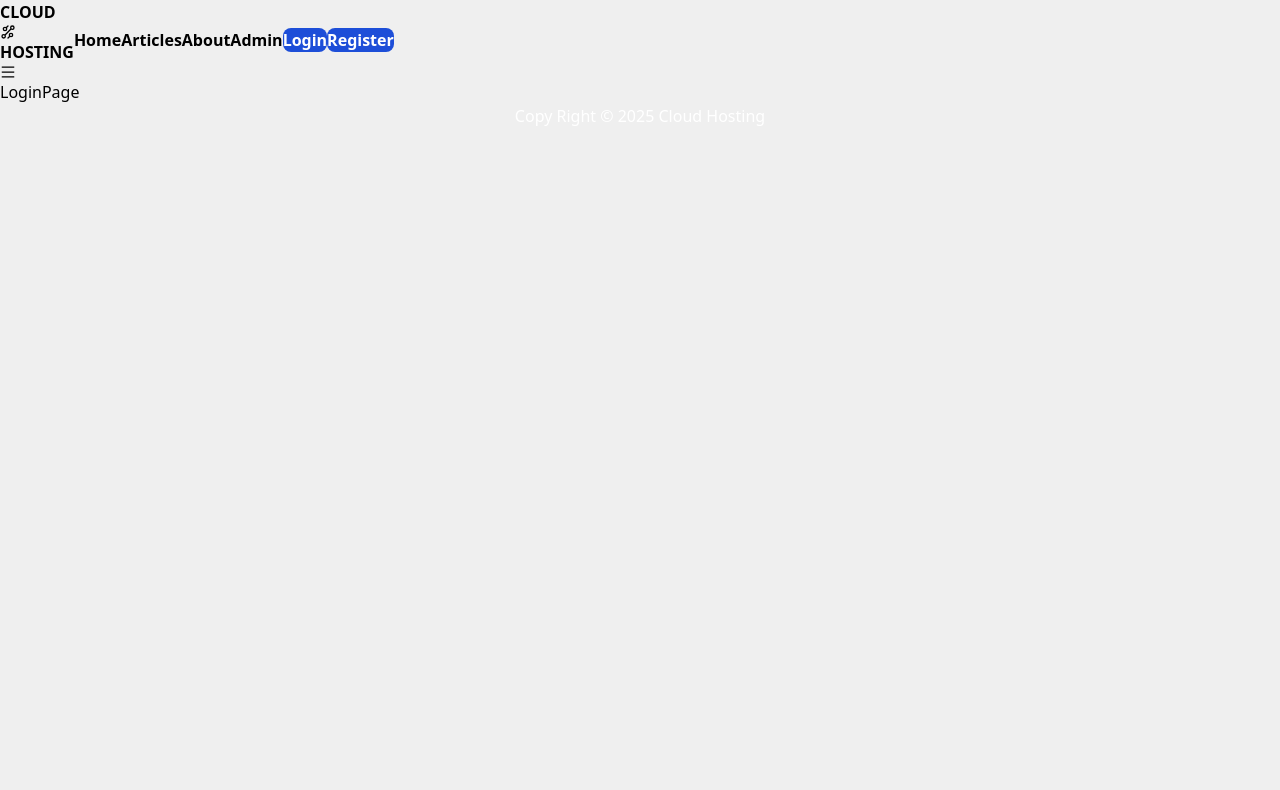
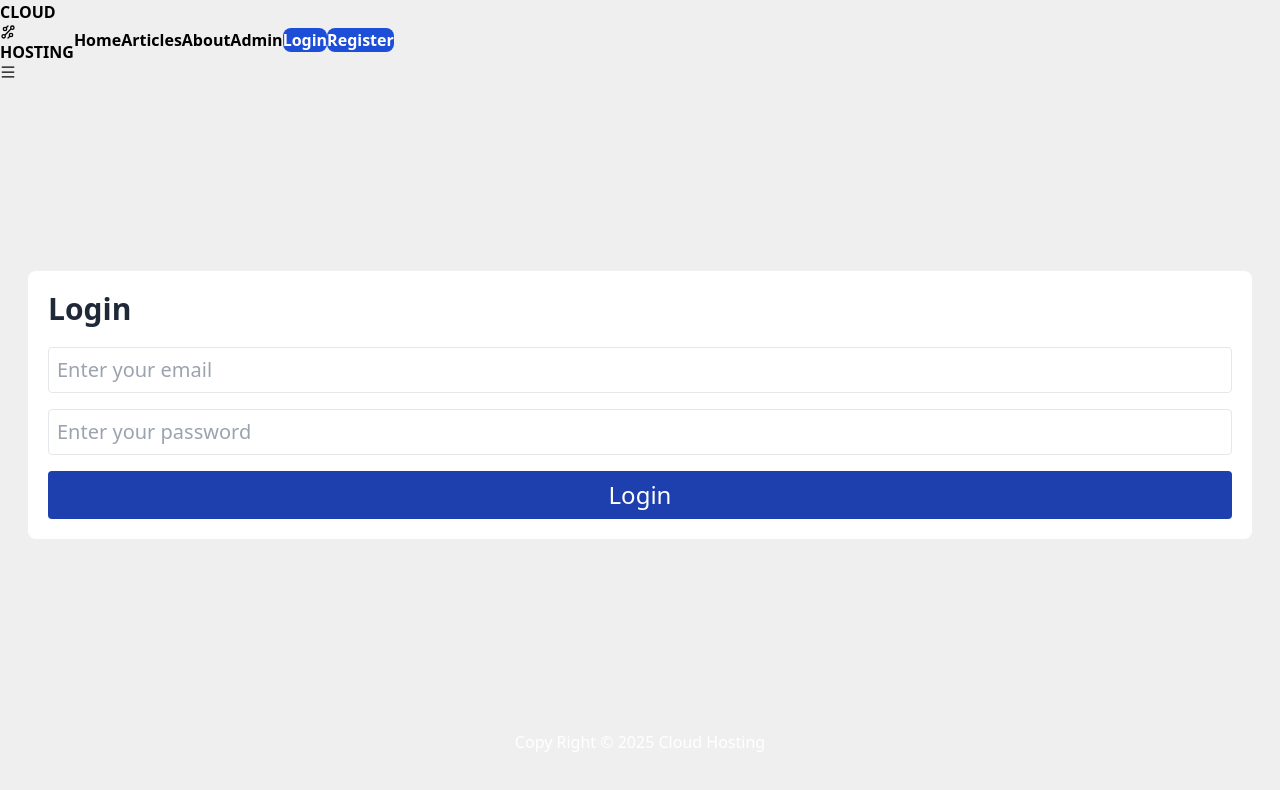
Before and after one commit to abdoBadawy74/Cloud-Hosting, a Next.js app: page /login in a window 1280 px wide. Shown: the top 790 px of the page. Built offline with nearby package versions, Linux system fonts and the light colour scheme.

Commit message:
login design

```diff
--- a/src/app/(user)/login/page.tsx
+++ b/src/app/(user)/login/page.tsx
@@ -1,7 +1,29 @@
-import React from 'react'
+"Use Client";
 
 export default function LoginPage() {
   return (
-    <div>LoginPage</div>
-  )
+    <section className="fixed-height container m-auto px-7 flex items-center justify-center">
+      <div className="m-auto bg-white rounded-lg p-5 w-full md:2/3">
+        <h1 className="text-3xl font-bold text-gray-800 mb-5">Login</h1>
+        <form className="flex flex-col">
+          <input
+            className="mb-4 border rounded p-2 text-xl"
+            type="email"
+            placeholder="Enter your email"
+          />
+          <input
+            className="mb-4 border rounded p-2 text-xl"
+            type="password"
+            placeholder="Enter your password"
+          />
+          <button
+            type="submit"
+            className="text-2xl text-white bg-blue-800 rounded p-2 w-full"
+          >
+            Login
+          </button>
+        </form>
+      </div>
+    </section>
+  );
 }
```
